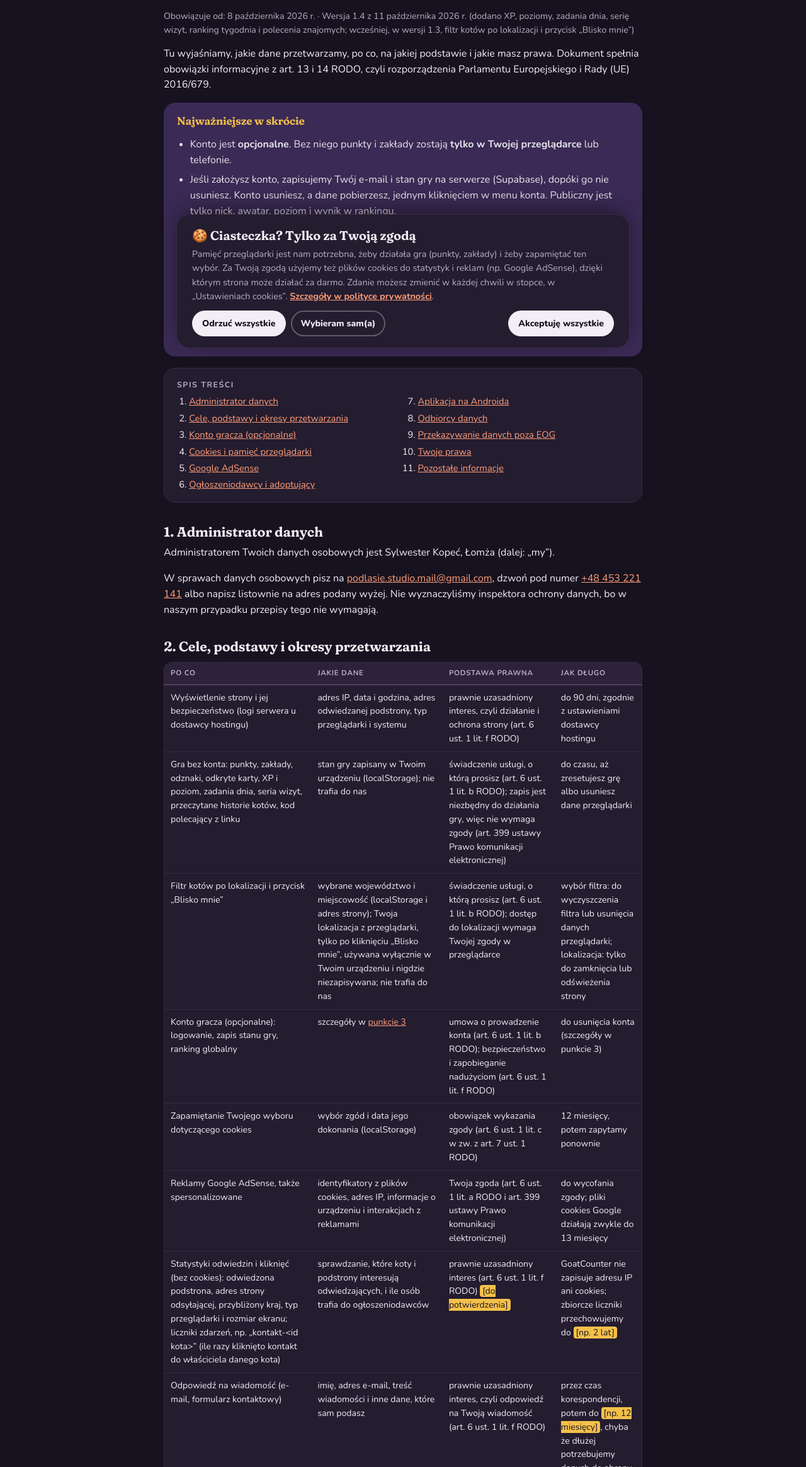
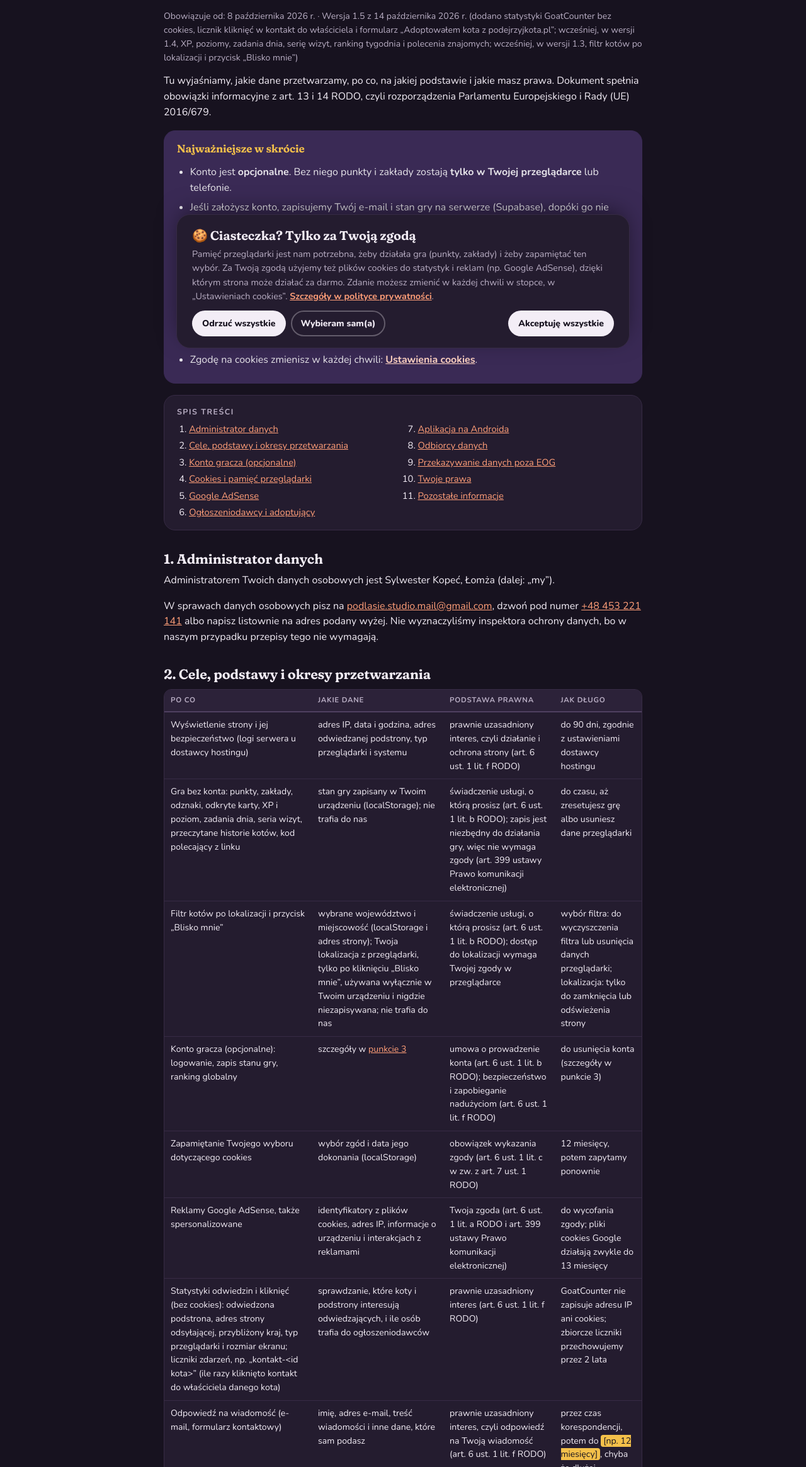
Before and after one commit to podejrzyjkotypl/podejrzyjkotypl.github.io, a plain HTML site: page polityka-prywatnosci.html in a window 1280 px wide. Shown: the part 231-2560 px from the top of the page at 63% size. Drawn offline with Linux system fonts and the light colour scheme.

Commit message:
Polityka prywatności 1.5

```diff
--- a/polityka-prywatnosci.html
+++ b/polityka-prywatnosci.html
@@ -52,7 +52,7 @@
     <p class="legal-note" role="note"><span aria-hidden="true">✍️</span> Wzór, przed publikacją uzupełnij dane i skonsultuj z prawnikiem.</p>
     <p class="eyebrow">Prywatność</p>
     <h1>Polityka prywatności</h1>
-    <p class="legal__meta">Obowiązuje od: 8 października 2026 r. · Wersja 1.4 z 11 października 2026 r. (dodano XP, poziomy, zadania dnia, serię wizyt, ranking tygodnia i polecenia znajomych; wcześniej, w wersji 1.3, filtr kotów po lokalizacji i przycisk „Blisko mnie”)</p>
+    <p class="legal__meta">Obowiązuje od: 8 października 2026 r. · Wersja 1.5 z 14 października 2026 r. (dodano statystyki GoatCounter bez cookies, licznik kliknięć w kontakt do właściciela i formularz „Adoptowałem kota z podejrzyjkota.pl”; wcześniej, w wersji 1.4, XP, poziomy, zadania dnia, serię wizyt, ranking tygodnia i polecenia znajomych; wcześniej, w wersji 1.3, filtr kotów po lokalizacji i przycisk „Blisko mnie”)</p>
     <p>Tu wyjaśniamy, jakie dane przetwarzamy, po co, na jakiej podstawie i jakie masz prawa. Dokument spełnia obowiązki informacyjne z art. 13 i 14 RODO, czyli rozporządzenia Parlamentu Europejskiego i Rady (UE) 2016/679.</p>
 
     <div class="info-card info-card--plum">
@@ -101,7 +101,7 @@
             <tr><td>Konto gracza (opcjonalne): logowanie, zapis stanu gry, ranking globalny</td><td>szczegóły w <a href="#konta">punkcie 3</a></td><td>umowa o prowadzenie konta (art. 6 ust. 1 lit. b RODO); bezpieczeństwo i zapobieganie nadużyciom (art. 6 ust. 1 lit. f RODO)</td><td>do usunięcia konta (szczegóły w punkcie 3)</td></tr>
             <tr><td>Zapamiętanie Twojego wyboru dotyczącego cookies</td><td>wybór zgód i data jego dokonania (localStorage)</td><td>obowiązek wykazania zgody (art. 6 ust. 1 lit. c w zw. z art. 7 ust. 1 RODO)</td><td>12 miesięcy, potem zapytamy ponownie</td></tr>
             <tr><td>Reklamy Google AdSense, także spersonalizowane</td><td>identyfikatory z plików cookies, adres IP, informacje o urządzeniu i interakcjach z reklamami</td><td>Twoja zgoda (art. 6 ust. 1 lit. a RODO i art. 399 ustawy Prawo komunikacji elektronicznej)</td><td>do wycofania zgody; pliki cookies Google działają zwykle do 13 miesięcy</td></tr>
-            <tr><td>Statystyki odwiedzin i kliknięć (bez cookies): odwiedzona podstrona, adres strony odsyłającej, przybliżony kraj, typ przeglądarki i rozmiar ekranu; liczniki zdarzeń, np. „kontakt-&lt;id kota&gt;” (ile razy kliknięto kontakt do właściciela danego kota)</td><td>sprawdzanie, które koty i podstrony interesują odwiedzających, i ile osób trafia do ogłoszeniodawców</td><td>prawnie uzasadniony interes (art. 6 ust. 1 lit. f RODO) <mark>[do potwierdzenia]</mark></td><td>GoatCounter nie zapisuje adresu IP ani cookies; zbiorcze liczniki przechowujemy do <mark>[np. 2 lat]</mark></td></tr>
+            <tr><td>Statystyki odwiedzin i kliknięć (bez cookies): odwiedzona podstrona, adres strony odsyłającej, przybliżony kraj, typ przeglądarki i rozmiar ekranu; liczniki zdarzeń, np. „kontakt-&lt;id kota&gt;” (ile razy kliknięto kontakt do właściciela danego kota)</td><td>sprawdzanie, które koty i podstrony interesują odwiedzających, i ile osób trafia do ogłoszeniodawców</td><td>prawnie uzasadniony interes (art. 6 ust. 1 lit. f RODO)</td><td>GoatCounter nie zapisuje adresu IP ani cookies; zbiorcze liczniki przechowujemy przez 2 lata</td></tr>
             <tr><td>Odpowiedź na wiadomość (e-mail, formularz kontaktowy)</td><td>imię, adres e-mail, treść wiadomości i inne dane, które sam podasz</td><td>prawnie uzasadniony interes, czyli odpowiedź na Twoją wiadomość (art. 6 ust. 1 lit. f RODO)</td><td>przez czas korespondencji, potem do <mark>[np. 12 miesięcy]</mark>, chyba że dłużej potrzebujemy danych do obrony przed roszczeniami</td></tr>
             <tr><td>Publikacja ogłoszenia kota</td><td>imię lub nazwa, telefon, e-mail, miejscowość, zdjęcia i opis kota, link do oryginalnego ogłoszenia</td><td>zgoda ogłoszeniodawcy (art. 6 ust. 1 lit. a RODO); dane kontaktowe pracowników schronisk: prawnie uzasadniony interes organizacji (art. 6 ust. 1 lit. f RODO)</td><td>do adopcji kota, wycofania zgody albo usunięcia ogłoszenia</td></tr>
             <tr><td>Przechowywanie dowodu zgody na publikację</td><td>korespondencja ze zgodą</td><td>obowiązek wykazania zgody i ochrona przed roszczeniami (art. 6 ust. 1 lit. c i f RODO)</td><td>do 3 lat od zakończenia publikacji (termin przedawnienia roszczeń)</td></tr>
@@ -212,7 +212,7 @@
         <table class="tbl">
           <thead><tr><th>Jakie dane</th><th>Po co</th><th>Podstawa prawna</th><th>Jak długo</th></tr></thead>
           <tbody>
-            <tr><td>wskazany kot (z listy albo wpisany), identyfikator konta, opcjonalnie: zdjęcie z nowego domu, krótka historia, adres e-mail do kontaktu, informacja o zgodzie na publikację</td><td>potwierdzenie adopcji, kontakt w sprawie zgłoszenia</td><td>zgoda (art. 6 ust. 1 lit. a RODO)</td><td>do <mark>[np. 12 miesięcy]</mark> od sprawdzenia albo do usunięcia na Twoją prośbę lub usunięcia konta</td></tr>
+            <tr><td>wskazany kot (z listy albo wpisany), identyfikator konta, opcjonalnie: zdjęcie z nowego domu, krótka historia, adres e-mail do kontaktu, informacja o zgodzie na publikację</td><td>potwierdzenie adopcji, kontakt w sprawie zgłoszenia</td><td>zgoda (art. 6 ust. 1 lit. a RODO)</td><td>12 miesięcy od sprawdzenia albo do usunięcia na Twoją prośbę lub usunięcia konta</td></tr>
             <tr><td><strong>publicznie, tylko gdy zaznaczysz zgodę:</strong> zdjęcie i historia, bez nazwiska i adresu e-mail</td><td>pokazanie szczęśliwych adopcji na stronie i w naszych mediach społecznościowych</td><td>zgoda (art. 6 ust. 1 lit. a RODO)</td><td>do wycofania zgody</td></tr>
           </tbody>
         </table>
```
